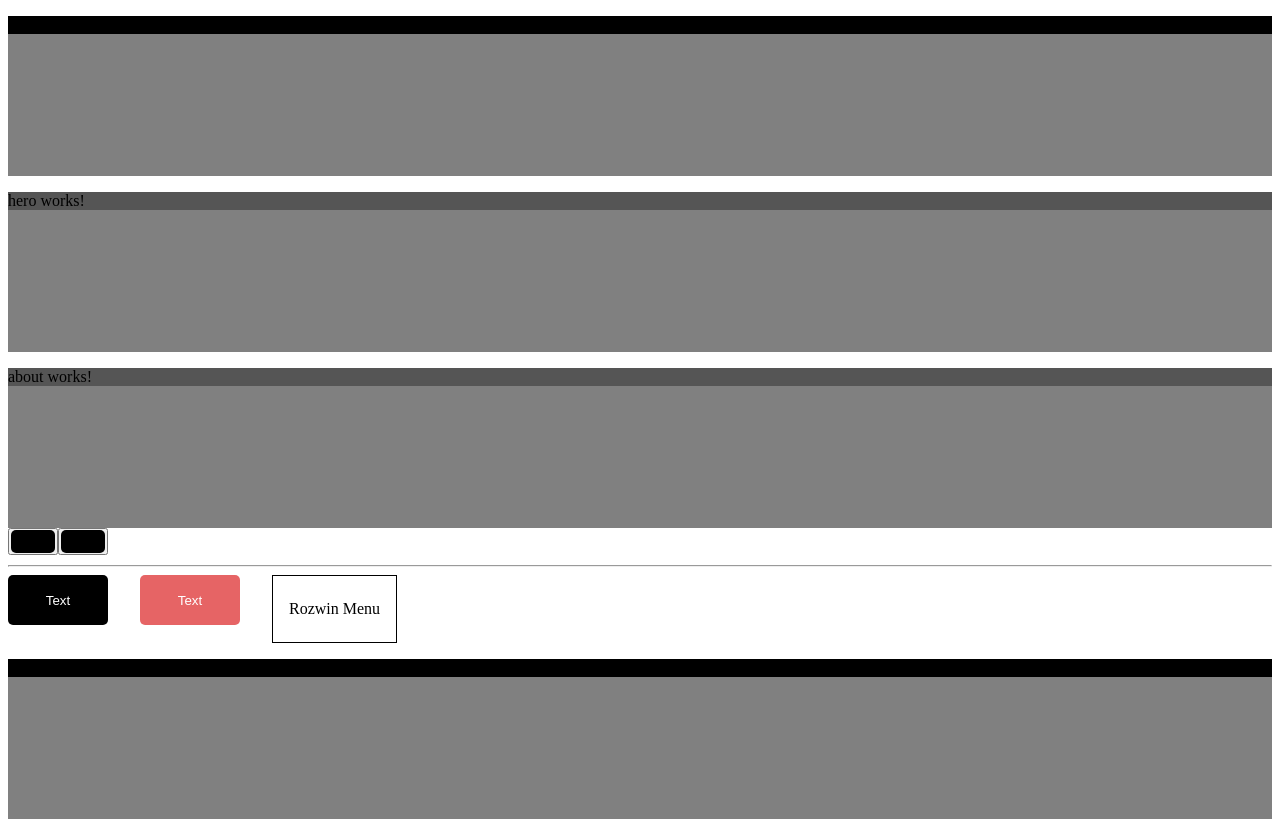
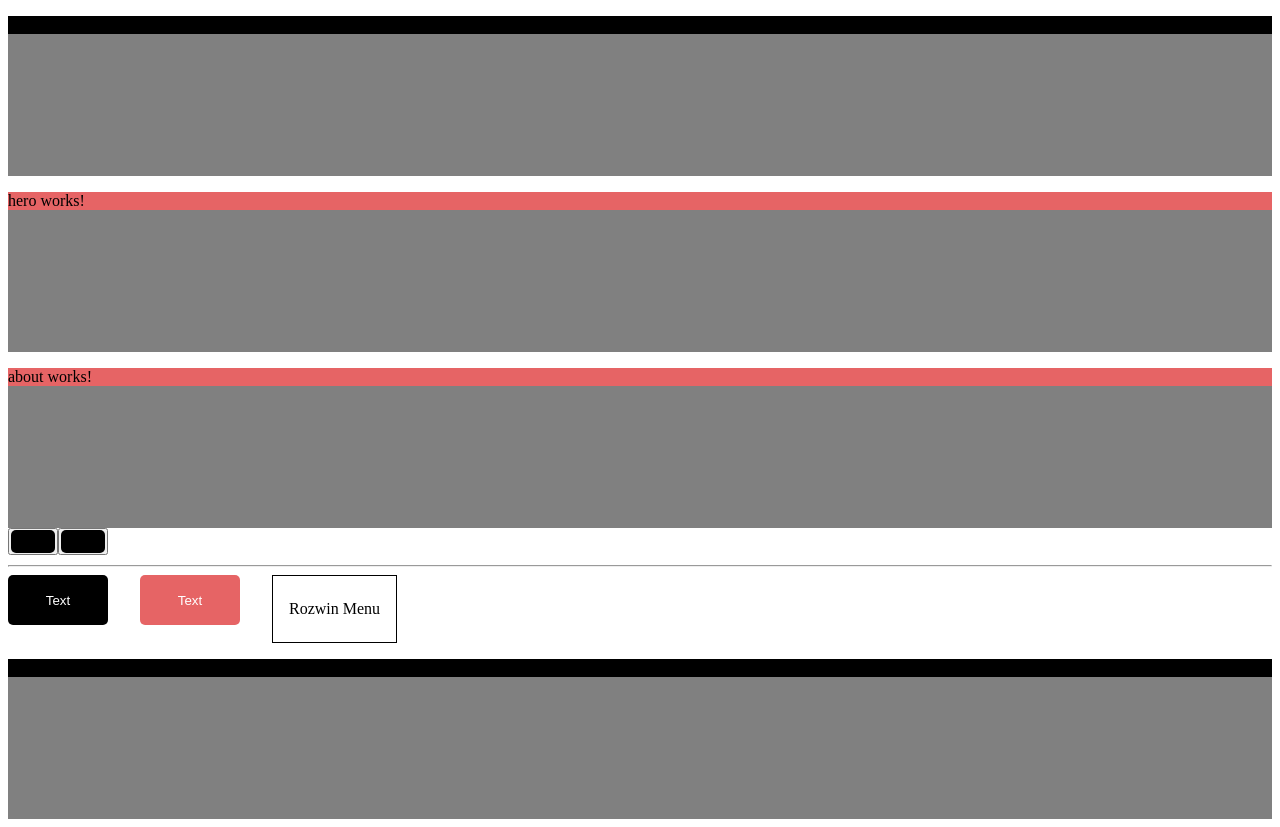
Before and after one commit to Lexsak/angular-learning, an Angular app: page / in a window 1280 px wide. Built offline with nearby package versions, Linux system fonts and the light colour scheme.

Commit message:
color.service scondColor change

```diff
--- a/src/app/color.service.ts
+++ b/src/app/color.service.ts
@@ -5,7 +5,7 @@ import { Injectable } from '@angular/core';
 })
 export class ColorService {
   mainColor: string = '#000';
-  secondColor: string = '#555';
+  secondColor: string = '#e66465';
 
   setMainColor(color: string): void {
     this.mainColor = color;
```
